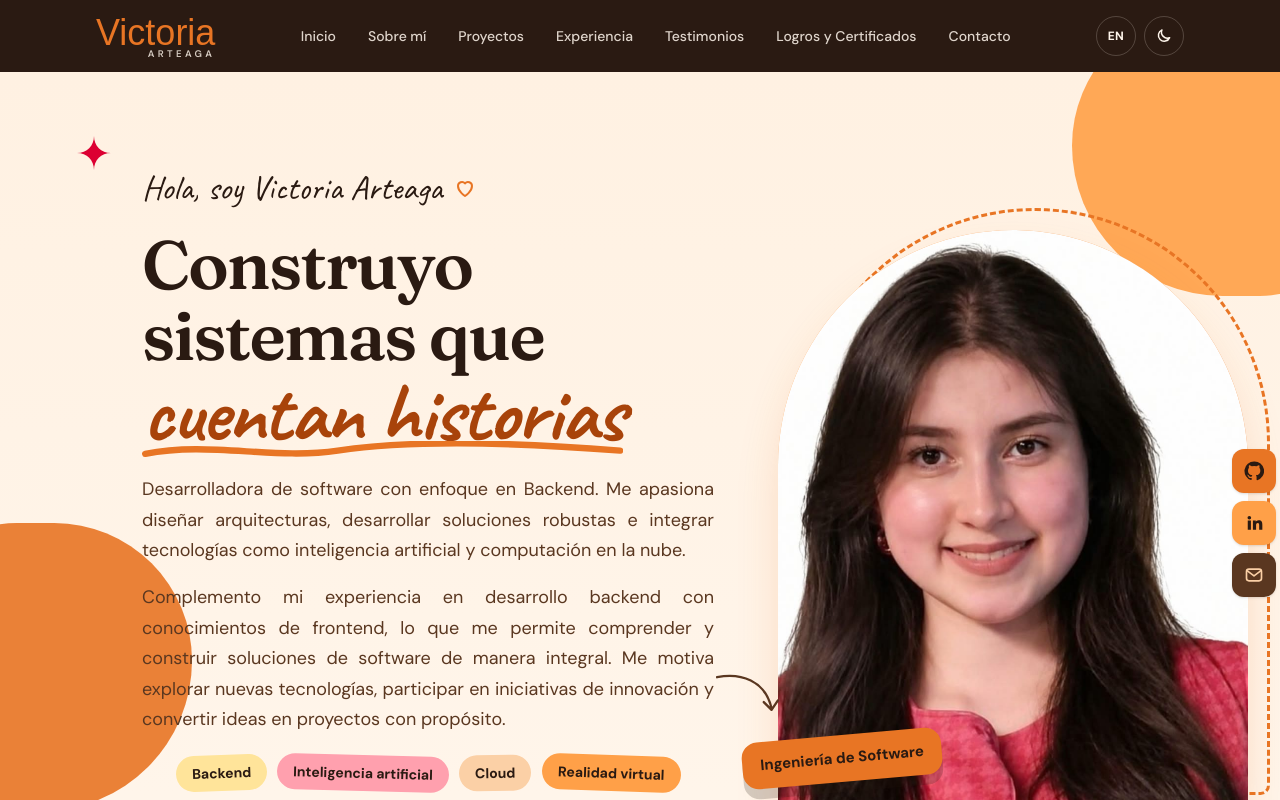
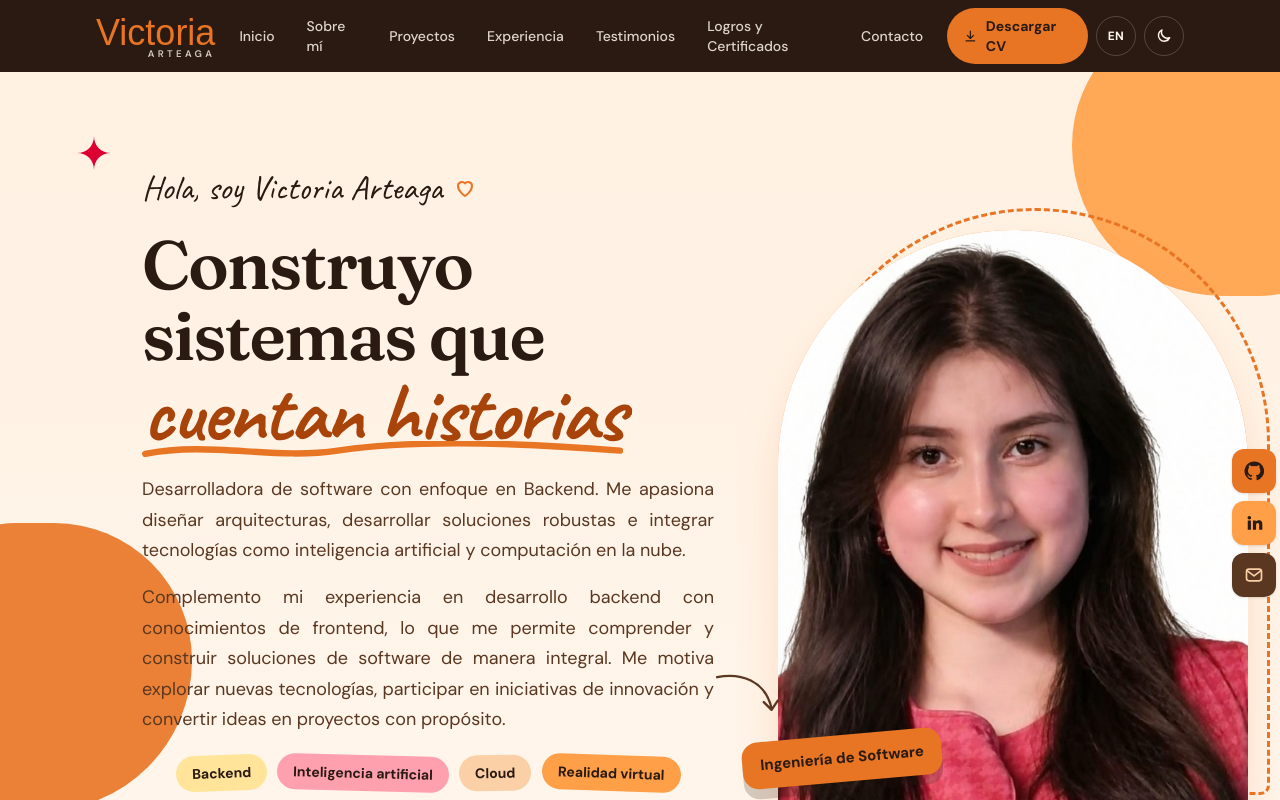
Before and after one commit to VictoriaArteaga/Mi-Portafolio, a Next.js app in the folder portafolio/: page / in a window 1280 px wide. Shown: the top 800 px of the page. Built offline with nearby package versions, Linux system fonts and the light colour scheme; a web font is replaced by a local one.

Commit message:
Boton de descargar en meu

```diff
--- a/portafolio/components/Navbar.tsx
+++ b/portafolio/components/Navbar.tsx
@@ -1,8 +1,10 @@
 "use client";
 
 import { useState } from "react";
-import { useT } from "@/lib/prefs";
+import { useLang, useT } from "@/lib/prefs";
+import { CV_LINKS, cvHref } from "@/data/socials";
 import Controls from "./Controls";
+import { Download } from "./Icons";
 
 export const sections = ["#inicio", "#sobre-mi", "#proyectos", "#experiencia", "#testimonios", "#logros", "#contacto"];
 
@@ -21,7 +23,13 @@ export function Logo({ className = "" }: { className?: string }) {
 export default function Navbar() {
   const [open, setOpen] = useState(false);
   const t = useT();
+  const { lang } = useLang();
   const links = sections.map((href, i) => ({ href, label: t.nav.links[i] }));
+  const cvUrl = CV_LINKS[lang];
+  const cvProps = {
+    href: cvUrl ? cvHref(cvUrl) : "#",
+    ...(cvUrl ? { target: "_blank", rel: "noopener noreferrer" } : {}),
+  };
 
   return (
     <header className="sticky top-0 z-50 bg-ink text-cream dark:border-b dark:border-cream/10 dark:bg-night dark:text-moon">
@@ -42,6 +50,13 @@ export default function Navbar() {
         </ul>
 
         <div className="ml-auto flex items-center gap-2 lg:ml-0">
+        <a
+          {...cvProps}
+          className="hidden items-center gap-2 rounded-full bg-terracota px-4 py-2 text-sm font-bold text-ink transition-[transform,background-color] duration-150 ease-out-strong hover:bg-tangerine active:scale-[0.97] lg:inline-flex"
+        >
+          <Download className="size-4" />
+          {t.hero.cv}
+        </a>
         <Controls />
         <button
           type="button"
@@ -76,6 +91,16 @@ export default function Navbar() {
               </a>
             </li>
           ))}
+          <li className="pt-3">
+            <a
+              {...cvProps}
+              onClick={() => setOpen(false)}
+              className="inline-flex items-center gap-2 rounded-full bg-terracota px-5 py-2.5 text-base font-bold text-ink transition-transform duration-150 active:scale-[0.97]"
+            >
+              <Download className="size-5" />
+              {t.hero.cv}
+            </a>
+          </li>
         </ul>
       </div>
     </header>
```
